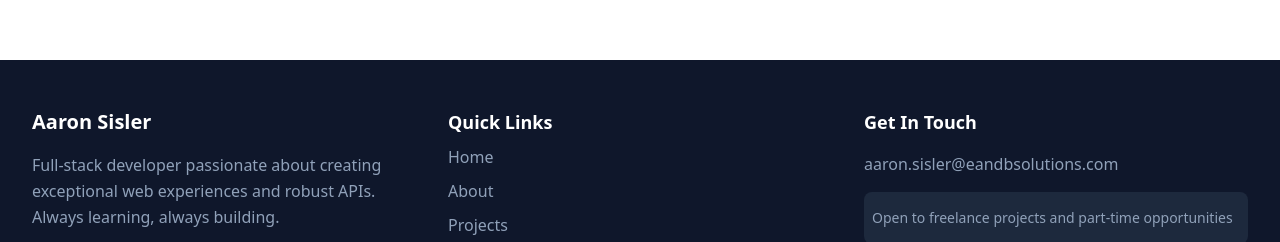
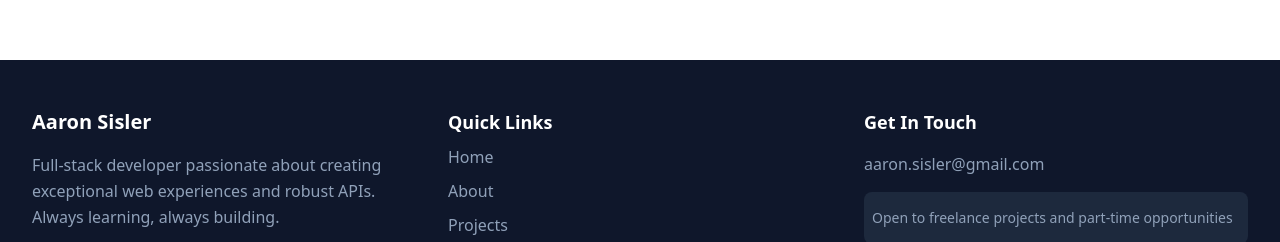
Before and after one commit to aaronsisler/portfolios.aaronsisler, an Angular app: page / in a window 1280 px wide. Shown: the part 3940-4182 px from the top of the page. Built offline with nearby package versions, Linux system fonts and the light colour scheme.

Commit message:
Updating the email

```diff
--- a/src/app/footer/footer.component.html
+++ b/src/app/footer/footer.component.html
@@ -24,7 +24,7 @@
       <div class="space-y-4">
         <h3 class="text-lg font-semibold text-white">Get In Touch</h3>
         <div class="space-y-2 text-slate-400">
-          <p>aaron.sisler&commat;eandbsolutions.com</p>
+          <p>aaron.sisler&commat;gmail.com</p>
         </div>
         <div class="bg-slate-800 py-4 px-2 rounded-lg">
           <p class="text-sm text-slate-400">
```
